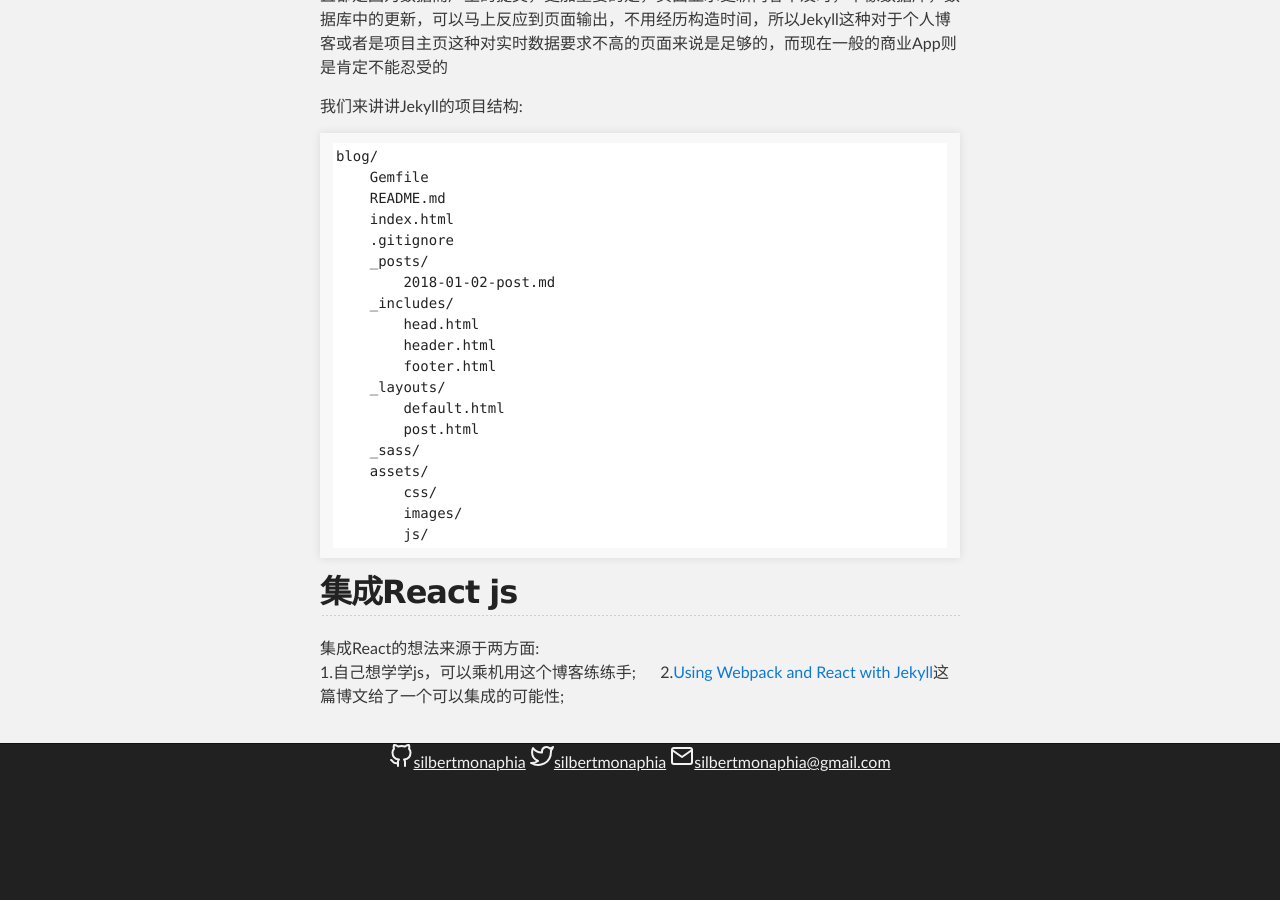
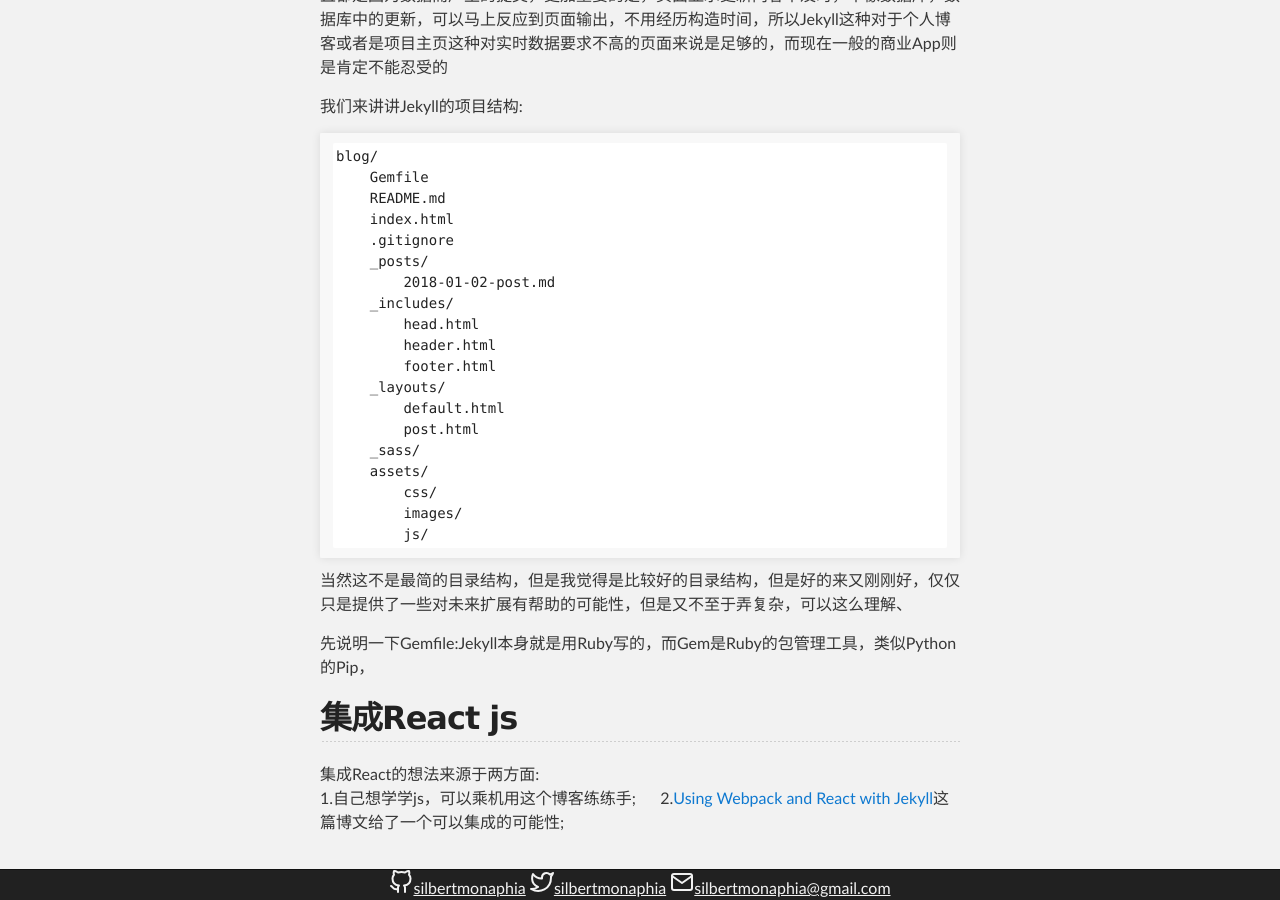
Before and after one commit to silbertmonaphia/silbertmonaphia.github.io, a Jekyll site: the page built from _posts/2018-01-02-关于这个博客.md, in a window 1280 px wide and 900 px high, scrolled down 1638 px. Built offline with Jekyll 4.4.1, drawn with Linux system fonts in a browser that asks for light colours; our own code applies the rules of GitHub Pages for plain Markdown files; the repository's description, which GitHub fills in, is left out; before the commit the page ends 2412 px from its top, so only the background shows below that.

Commit message:
Update 2018-01-02-关于这个博客.md

````diff
--- a/_posts/2018-01-02-关于这个博客.md
+++ b/_posts/2018-01-02-关于这个博客.md
@@ -59,6 +59,9 @@ blog/
         images/
         js/
 ```
+当然这不是最简的目录结构，但是我觉得是比较好的目录结构，但是好的来又刚刚好，仅仅只是提供了一些对未来扩展有帮助的可能性，但是又不至于弄复杂，可以这么理解、
+
+先说明一下Gemfile:Jekyll本身就是用Ruby写的，而Gem是Ruby的包管理工具，类似Python的Pip，
 
 ## 集成React js
 集成React的想法来源于两方面:
````
